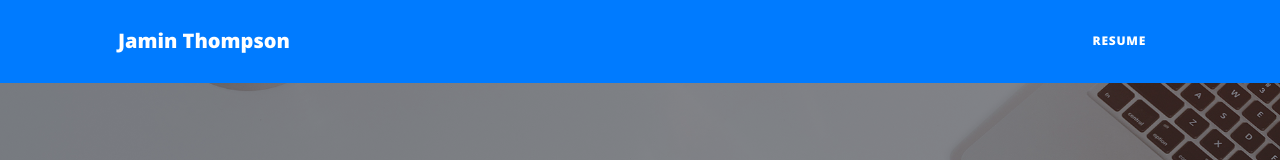
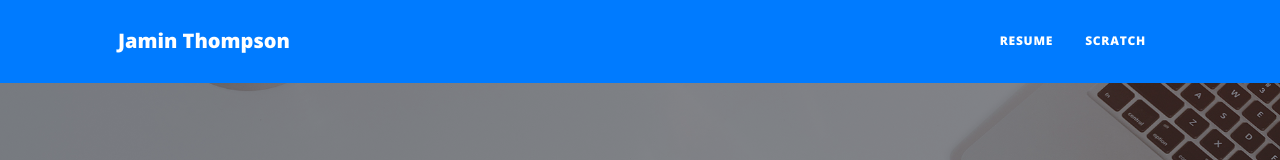
Before and after one commit to Jamin-Thompson/IS201, a plain HTML site: page index.html in a window 1280 px wide. Shown: the top 160 px of the page. Drawn offline with nearby package versions, Linux system fonts and the light colour scheme.

Commit message:
Add files via upload

```diff
--- a/index.html
+++ b/index.html
@@ -97,6 +97,8 @@
                 <div class="collapse navbar-collapse" id="navbarResponsive">
                     <ul class="navbar-nav ms-auto py-4 py-lg-0">
                         <li class="nav-item"><a class="nav-link px-lg-3 py-3 py-lg-4" href="resume.html">Resume</a></li>
+                        <!-- New Scratch page link -->
+                        <li class="nav-item"><a class="nav-link px-lg-3 py-3 py-lg-4" href="scratch.html">Scratch</a></li>
                     </ul>
                 </div>
             </div>
```
